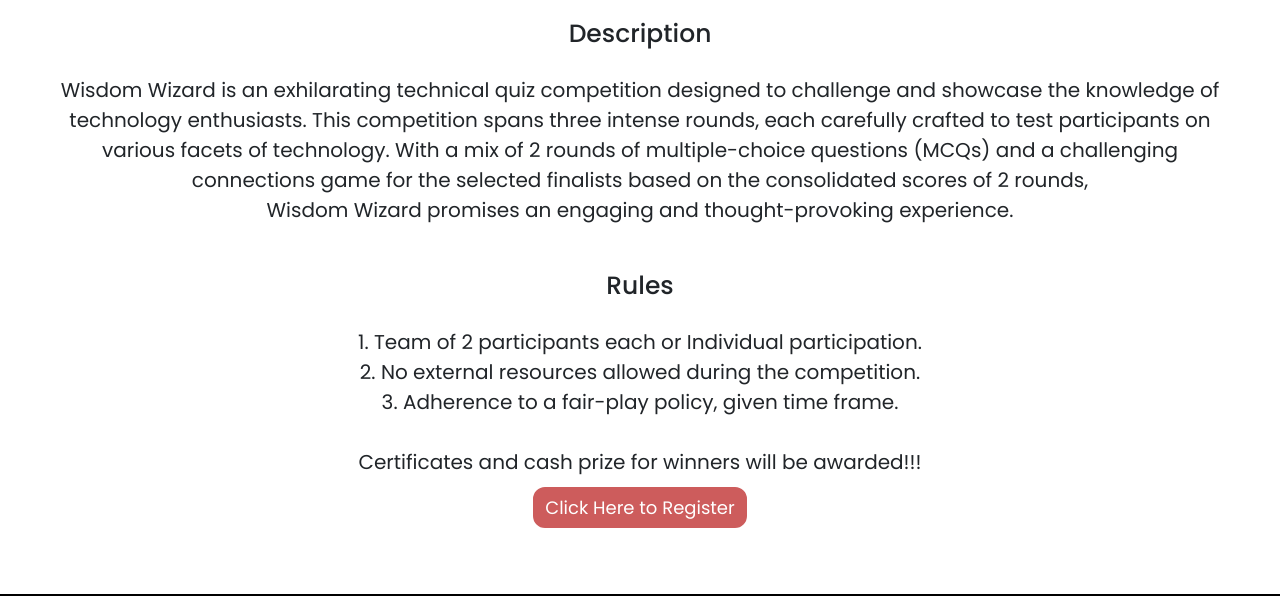
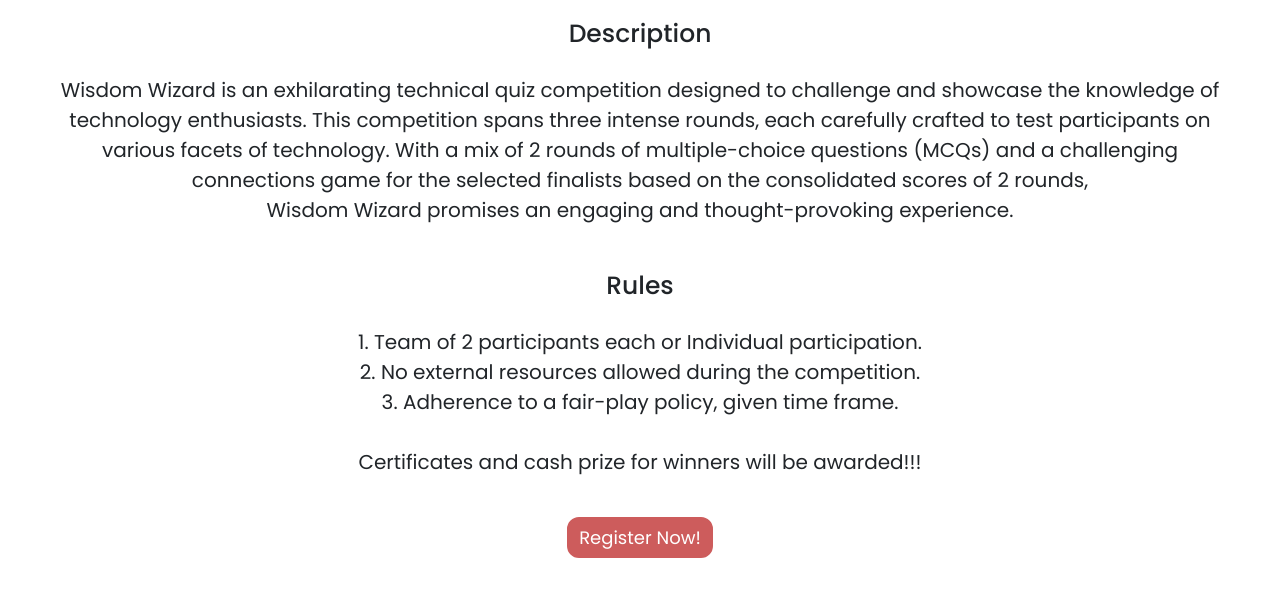
Before and after one commit to nikitadevendran/dextero24, a plain HTML site: page wisdomwizard.html in a window 1280 px wide. Shown: the part 204-800 px from the top of the page. Drawn offline with nearby package versions, Linux system fonts and the light colour scheme.

Commit message:
Update wisdomwizard.html

```diff
--- a/wisdomwizard.html
+++ b/wisdomwizard.html
@@ -97,10 +97,10 @@ engaging  and thought-provoking experience.
 2. No external resources allowed during the competition.<br>
 3. Adherence to a fair-play policy, given time frame.
 <br><br>
-Certificates and cash prize for winners will be awarded!!! <br>
+Certificates and cash prize for winners will be awarded!!! <br><br>
 
         <button class="GFG" onclick="document.location='https://forms.gle/zuW7gNW7DEtqnuXQA/'">
-            Click Here to Register
+            Register Now!
         </button> </p>
 
             <style>
```
